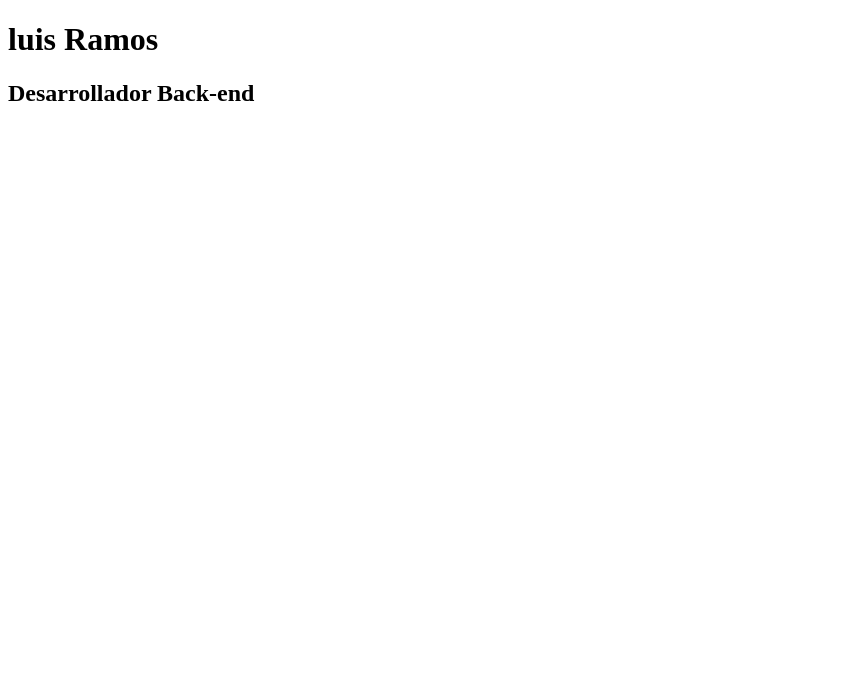
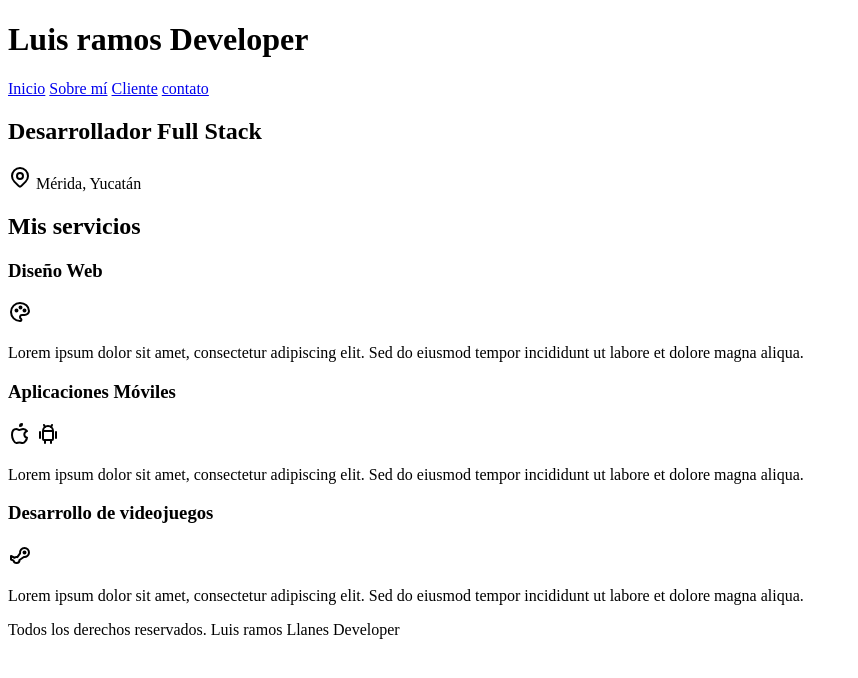
Before and after one commit to Ramos223/Desarroyo-de-fronetend-app-moviles, a plain HTML site: page index.html in a window 1280 px wide. Shown: the whole page, without its empty margins (0-858 px from the left). Drawn offline with Linux system fonts and the light colour scheme.

Commit message:
Developer page

```diff
--- a/index.html
+++ b/index.html
@@ -3,14 +3,77 @@
 <head>
     <meta charset="UTF-8">
     <meta name="viewport" content="width=device-width, initial-scale=1.0">
-    <title>Developer page</title>
+    <title>Document</title>
 </head>
 <body>
-    <h1>
-        luis Ramos
-    </h1>
-    <h2>
-        Desarrollador Back-end
-    </h2>
+    <header>
+        <h1>Luis ramos Developer</h1>
+    </header>
+    <nav>
+        <a href="#">Inicio</a>
+        <a href="#">Sobre mí</a>
+        <a href="#">Cliente</a>
+        <a href="#">contato</a>
+        </a>
+    </nav>
+    <section>
+
+    <h2>Desarrollador Full Stack</h2>
+    <p> <svg xmlns="http://www.w3.org/2000/svg" width="24" height="24"
+        viewBox="0 0 24 24" fill="none" stroke="currentColor"
+        stroke-width="2" stroke-linecap="round" stroke-linejoin="round"
+        class="icon icon-tabler icons-tabler-outline icon-tabler-map-pin"><path
+        stroke="none" d="M0 0h24v24H0z" fill="none" /><path d="M9 11a3 3 0 1 0 6 0a3 3 0 0 0 -6 0" /><path
+        d="M17.657 16.657l-4.243 4.243a2 2 0 0 1 -2.827 0l-4.244 -4.243a8 8 0 1 1 11.314 0" /></svg> Mérida, Yucatán</p>
+    </section>
+
+    <main>
+        <h2>Mis servicios</h2>
+        <section>
+            <h3>Diseño Web</h3>
+            <svg xmlns="http://www.w3.org/2000/svg" width="24" height="24" viewBox="0 0 24 24" fill="none" stroke="currentColor" stroke-width="2" stroke-linecap="round" stroke-linejoin="round" class="icon icon-tabler icons-tabler-outline icon-tabler-palette">
+	<path stroke="none" d="M0 0h24v24H0z" fill="none" />
+	<path d="M12 21a9 9 0 0 1 0 -18c4.97 0 9 3.582 9 8c0 1.06 -.474 2.078 -1.318 2.828c-.844 .75 -1.989 1.172 -3.182 1.172h-2.5a2 2 0 0 0 -1 3.75a1.3 1.3 0 0 1 -1 2.25" />
+	<path d="M7.5 10.5a1 1 0 1 0 2 0a1 1 0 1 0 -2 0" />
+	<path d="M11.5 7.5a1 1 0 1 0 2 0a1 1 0 1 0 -2 0" />
+	<path d="M15.5 10.5a1 1 0 1 0 2 0a1 1 0 1 0 -2 0" />
+</svg>
+            <p>Lorem ipsum dolor sit amet, consectetur adipiscing elit. Sed do eiusmod tempor incididunt ut labore et dolore magna aliqua.</p>
+        </section>
+
+        <section>
+            <h3>Aplicaciones Móviles</h3>
+            <svg xmlns="http://www.w3.org/2000/svg" width="24" height="24" viewBox="0 0 24 24" fill="none" stroke="currentColor" stroke-width="2" stroke-linecap="round" stroke-linejoin="round" class="icon icon-tabler icons-tabler-outline icon-tabler-brand-apple">
+	<path stroke="none" d="M0 0h24v24H0z" fill="none" />
+	<path d="M8.286 7.008c-3.216 0 -4.286 3.23 -4.286 5.92c0 3.229 2.143 8.072 4.286 8.072c1.165 -.05 1.799 -.538 3.214 -.538c1.406 0 1.607 .538 3.214 .538s4.286 -3.229 4.286 -5.381c-.03 -.011 -2.649 -.434 -2.679 -3.23c-.02 -2.335 2.589 -3.179 2.679 -3.228c-1.096 -1.606 -3.162 -2.113 -3.75 -2.153c-1.535 -.12 -3.032 1.077 -3.75 1.077c-.729 0 -2.036 -1.077 -3.214 -1.077" />
+	<path d="M12 4a2 2 0 0 0 2 -2a2 2 0 0 0 -2 2" />
+</svg>
+            <svg xmlns="http://www.w3.org/2000/svg" width="24" height="24" viewBox="0 0 24 24" fill="none" stroke="currentColor" stroke-width="2" stroke-linecap="round" stroke-linejoin="round" class="icon icon-tabler icons-tabler-outline icon-tabler-brand-android">
+	<path stroke="none" d="M0 0h24v24H0z" fill="none" />
+	<path d="M4 10l0 6" />
+	<path d="M20 10l0 6" />
+	<path d="M7 9h10v8a1 1 0 0 1 -1 1h-8a1 1 0 0 1 -1 -1v-8a5 5 0 0 1 10 0" />
+	<path d="M8 3l1 2" />
+	<path d="M16 3l-1 2" />
+	<path d="M9 18l0 3" />
+	<path d="M15 18l0 3" />
+</svg>
+            <p>Lorem ipsum dolor sit amet, consectetur adipiscing elit. Sed do eiusmod tempor incididunt ut labore et dolore magna aliqua.</p>
+        </section>
+
+        <section>
+            <h3>Desarrollo de videojuegos</h3>
+<svg xmlns="http://www.w3.org/2000/svg" width="24" height="24" viewBox="0 0 24 24" fill="none" stroke="currentColor" stroke-width="2" stroke-linecap="round" stroke-linejoin="round" class="icon icon-tabler icons-tabler-outline icon-tabler-brand-steam">
+	<path stroke="none" d="M0 0h24v24H0z" fill="none" />
+	<path d="M16.5 5a4.5 4.5 0 1 1 -.653 8.953l-4.347 3.009l0 .038a3 3 0 0 1 -2.824 3l-.176 0a3 3 0 0 1 -2.94 -2.402l-2.56 -1.098v-3.5l3.51 1.755a2.989 2.989 0 0 1 2.834 -.635l2.727 -3.818a4.5 4.5 0 0 1 4.429 -5.302" />
+	<path d="M15.5 9.5a1 1 0 1 0 2 0a1 1 0 1 0 -2 0" fill="currentColor" />
+</svg>
+            <p>Lorem ipsum dolor sit amet, consectetur adipiscing elit. Sed do eiusmod tempor incididunt ut labore et dolore magna aliqua.</p>
+        </section>
+    </main>
+    </section>
+    <footer>
+        <p>Todos los derechos reservados. Luis ramos Llanes Developer</p>
+    </footer>
 </body>
 </html>
```
